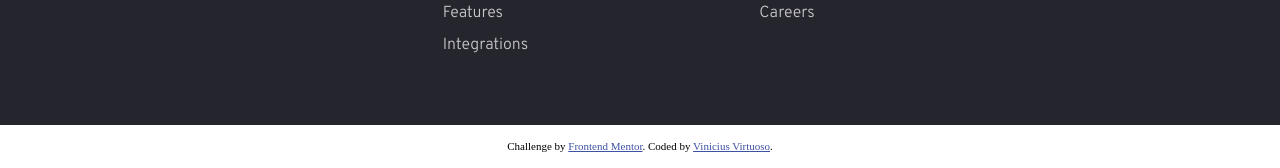
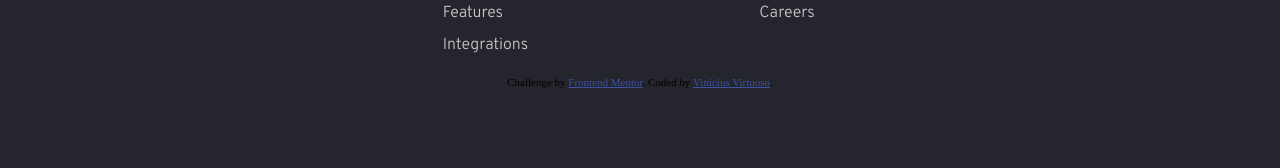
Before and after one commit to vinicius-virtuoso/blogr-landing-page, a plain HTML site: page index.html in a window 1280 px wide. Shown: the part 3011-3179 px from the top of the page. Drawn offline with Linux system fonts and the light colour scheme.

Commit message:
ajustes de html outros 6

```diff
--- a/index.html
+++ b/index.html
@@ -190,11 +190,12 @@
         </ul>
       </div>
     </div>
+    <div class="attribution" id="attribution">
+      Challenge by <a href="https://www.frontendmentor.io?ref=challenge" target="_blank" rel="noreferrer" >Frontend Mentor</a>.
+      Coded by <a href="#" rel="noreferrer" >Vinicius Virtuoso</a>.
+    </div>
   </footer>
-  <div class="attribution" aria-labelledby="attribution" aria-label="attribution">
-    Challenge by <a href="https://www.frontendmentor.io?ref=challenge" target="_blank" rel="noreferrer" >Frontend Mentor</a>.
-    Coded by <a href="#" rel="noreferrer" >Vinicius Virtuoso</a>.
-  </div>
+
 
 
   <script src="./js/main.js"></script>
```
